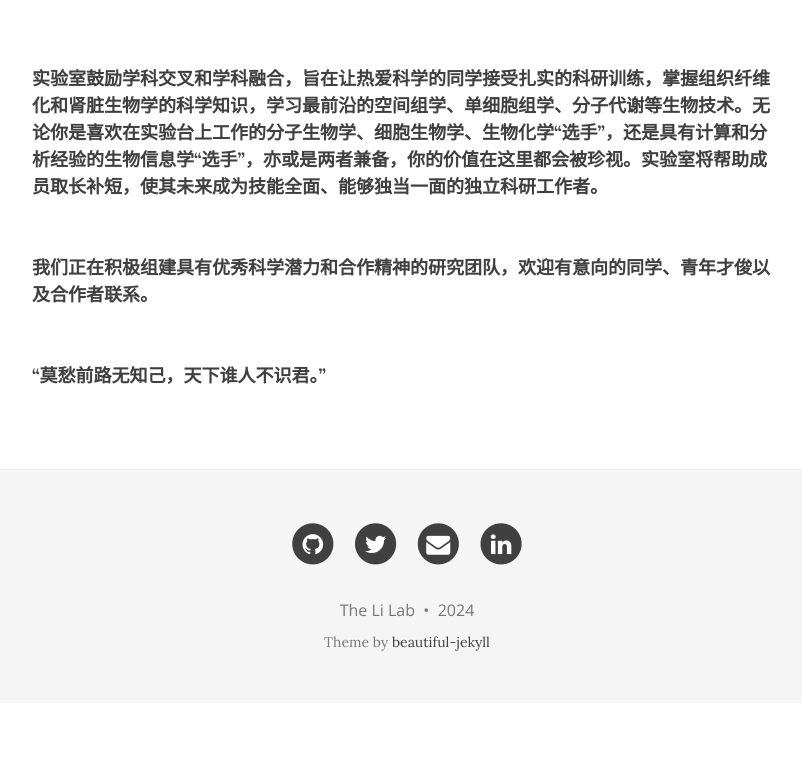
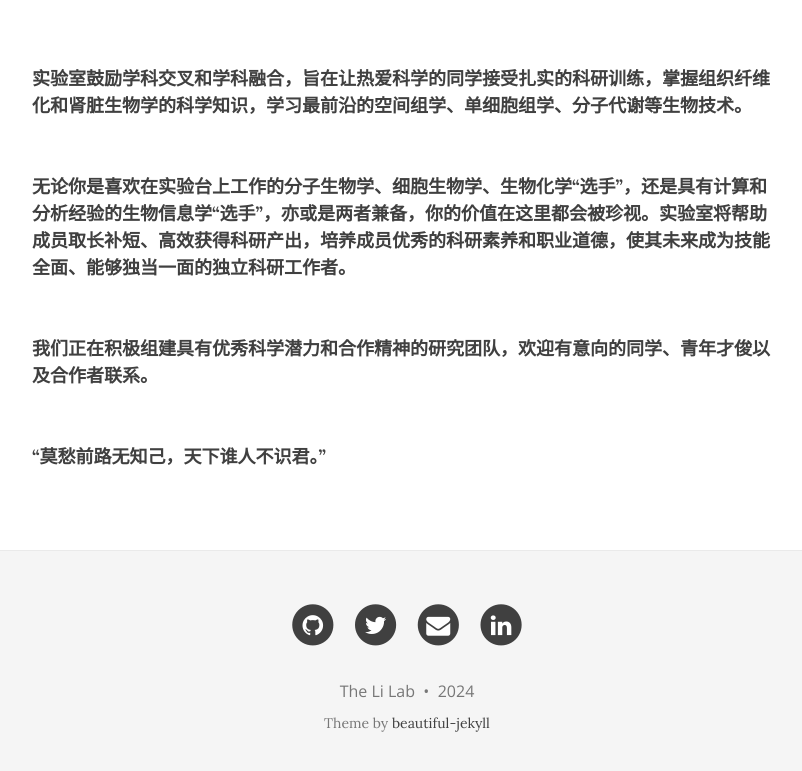
Before and after one commit to TheLiLab/thelilab.github.io, a Jekyll site: the page built from team.md, in a window 1280 px wide and 1273 px high. Shown: the part 489-1260 px from the top of the window, without its empty margins (233-1035 px from the left). Built offline with Jekyll 4.4.1, drawn with Linux system fonts in a browser that asks for light colours; nearby versions of some CDN libraries.

Commit message:
Update team.md

```diff
--- a/team.md
+++ b/team.md
@@ -9,6 +9,7 @@ bigimg:
 ---
 
 
-**实验室鼓励学科交叉和学科融合，旨在让热爱科学的同学接受扎实的科研训练，掌握组织纤维化和肾脏生物学的科学知识，学习最前沿的空间组学、单细胞组学、分子代谢等生物技术。无论你是喜欢在实验台上工作的分子生物学、细胞生物学、生物化学“选手”，还是具有计算和分析经验的生物信息学“选手”，亦或是两者兼备，你的价值在这里都会被珍视。实验室将帮助成员取长补短，使其未来成为技能全面、能够独当一面的独立科研工作者。<br><br><br>
+**实验室鼓励学科交叉和学科融合，旨在让热爱科学的同学接受扎实的科研训练，掌握组织纤维化和肾脏生物学的科学知识，学习最前沿的空间组学、单细胞组学、分子代谢等生物技术。<br><br><br>
+无论你是喜欢在实验台上工作的分子生物学、细胞生物学、生物化学“选手”，还是具有计算和分析经验的生物信息学“选手”，亦或是两者兼备，你的价值在这里都会被珍视。实验室将帮助成员取长补短、高效获得科研产出，培养成员优秀的科研素养和职业道德，使其未来成为技能全面、能够独当一面的独立科研工作者。<br><br><br>
 我们正在积极组建具有优秀科学潜力和合作精神的研究团队，欢迎有意向的同学、青年才俊以及合作者联系。<br><br><br>
 “莫愁前路无知己，天下谁人不识君。”**
```
